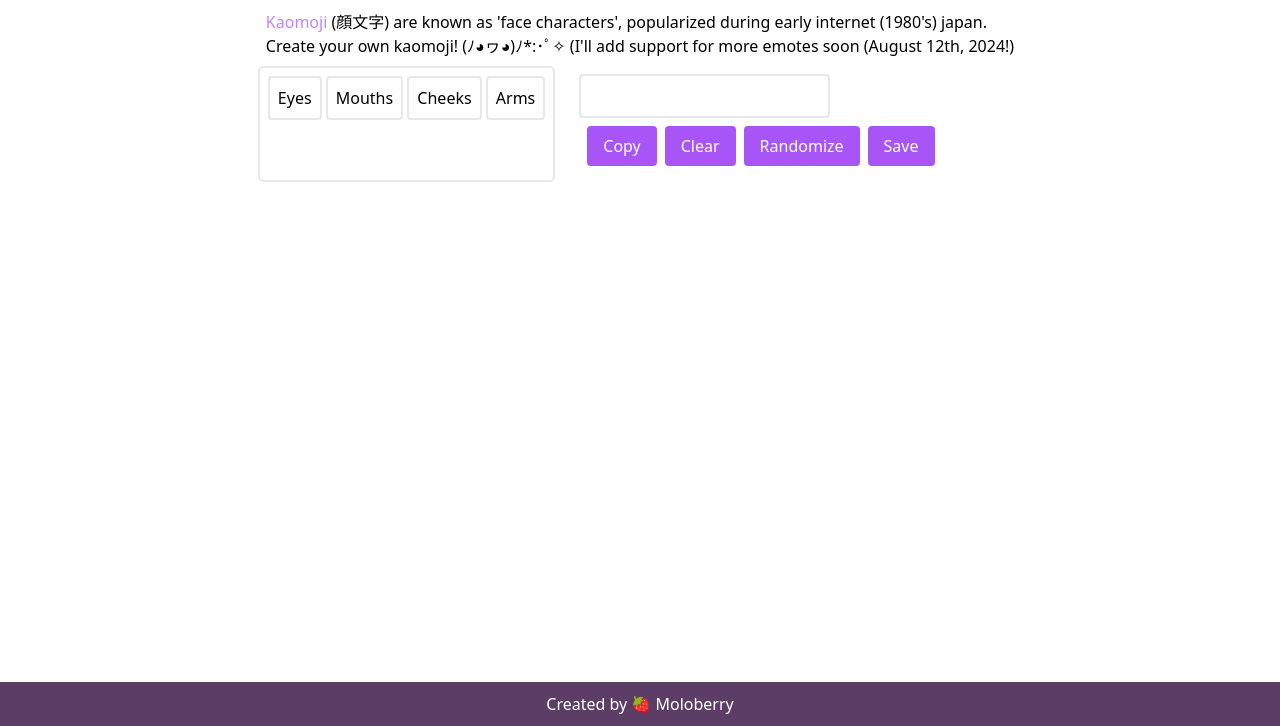
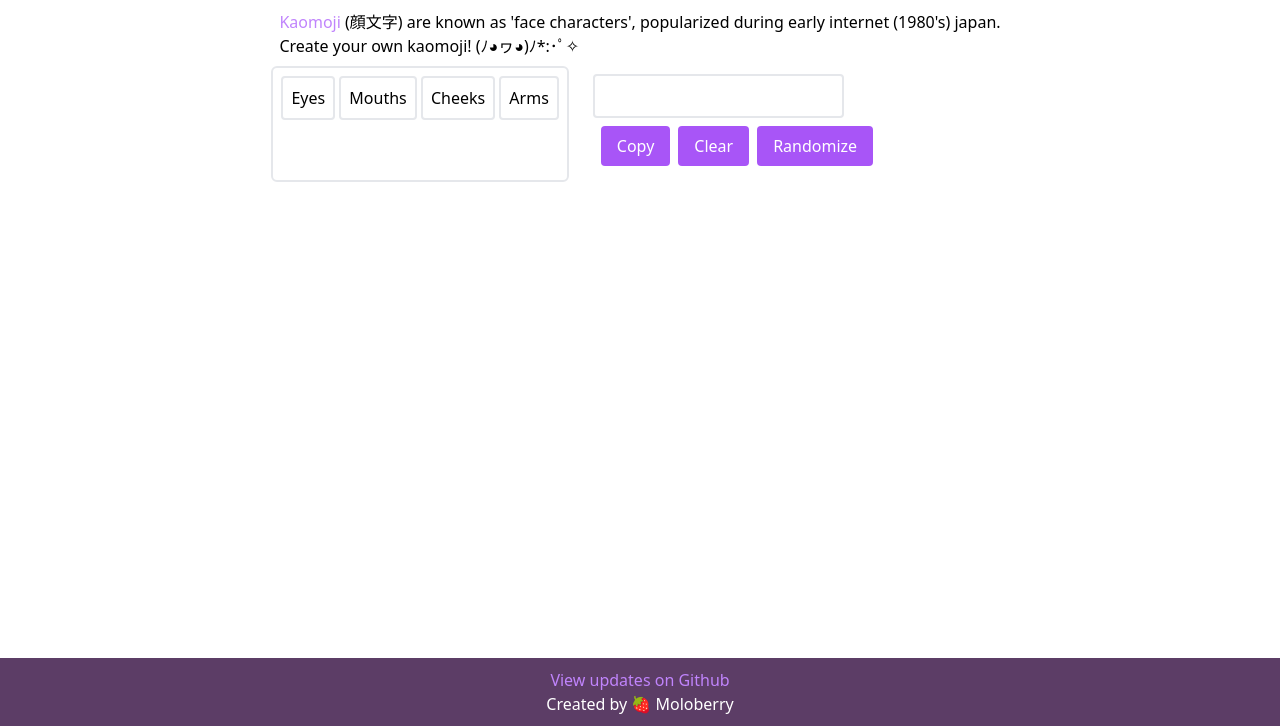
Before and after one commit to molochxte/kaomoji-generator, a website: page src/index.html in a window 1280 px wide. Shown: the part 74-800 px from the top of the page. Drawn offline with Linux system fonts and the light colour scheme.

Commit message:
updated msg

```diff
--- a/src/index.html
+++ b/src/index.html
@@ -15,7 +15,7 @@
     </h1>
     <p class="p-2">
         <a class="text-purple-400" href="https://en.wikipedia.org/wiki/Kaomoji"> Kaomoji </a> (顔文字) are known as 'face characters', popularized during early internet (1980's) japan.  <br>
-      Create your own kaomoji! (ﾉ◕ヮ◕)ﾉ*:･ﾟ✧ (I'll add support for more emotes soon (August 12th, 2024!)
+      Create your own kaomoji! (ﾉ◕ヮ◕)ﾉ*:･ﾟ✧ <br>
     </p>
 
     <div class="flex gap-4">
@@ -39,7 +39,7 @@
           <button id="copy_button" class="bg-purple-500 text-white py-2 px-4 rounded" onClick="copyToClipboard()">Copy</button>
           <button id="clear_button" class="bg-purple-500 text-white py-2 px-4 rounded" onClick="clearKaomoji()">Clear</button>
           <button id="randomize_button" class="bg-purple-500 text-white py-2 px-4 rounded" onClick="randomizeKaomoji()">Randomize</button>
-          <button id="save_button" class="bg-purple-500 text-white py-2 px-4 rounded" onClick="saveKaomoji()">Save</button>
+          <!-- <button id="save_button" class="bg-purple-500 text-white py-2 px-4 rounded" onClick="saveKaomoji()">Save</button> -->
         </div>
       </div>
 
@@ -49,7 +49,7 @@
 </div>
 
 <div class="footer">
-  <p class="text-center text-white">Created by 🍓 Moloberry </p>
+  <a class="text-purple-400" href="https://github.com/molochxte/kaomoji-generator">View updates on Github</a><p class="text-center text-white">Created by 🍓 Moloberry </p>
 </div>
 
 </body>
```
